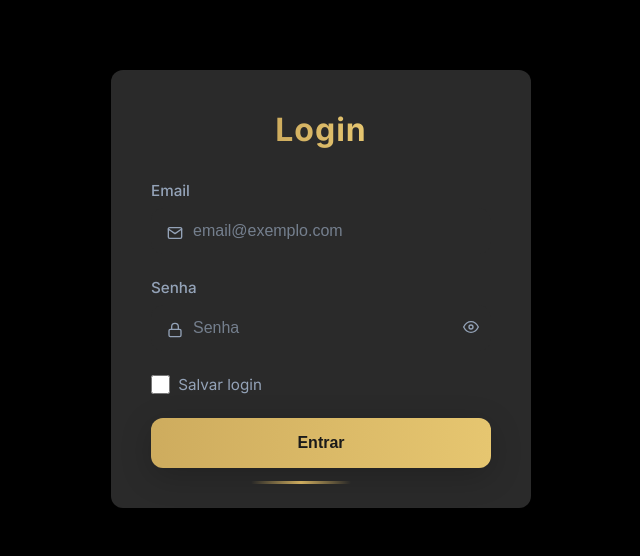
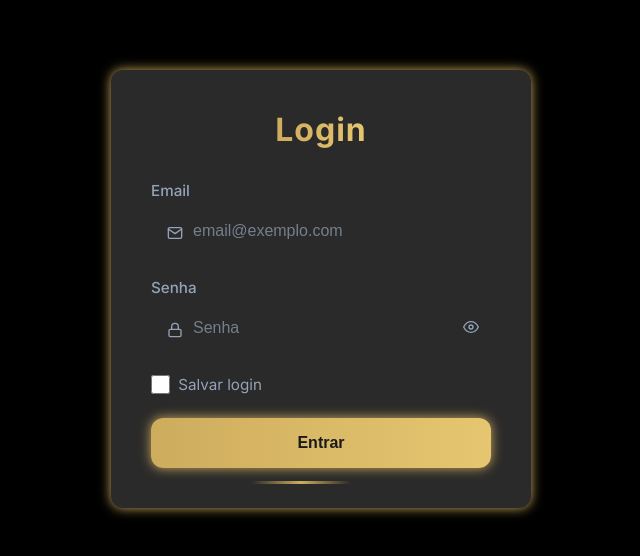
Before and after one commit to LariSevilha/dashboard-web, a React (Create React App) app: page /login in a window 1280 px wide. Shown: the part 220-776 px from the top of the page, without its empty margins (339-979 px from the left). Built offline with nearby package versions, Linux system fonts and the light colour scheme.

Commit message:
Refactor UserForm styles; update shadow effect and adjust background gradients for improved aesthetics

```diff
--- a/src/styles/UserForm.module.css
+++ b/src/styles/UserForm.module.css
@@ -7,7 +7,7 @@
   --gold-accent: #ceac5e; /* Cor dourada */
   --text-primary: #ffffff; /* Texto principal */
   --text-secondary: #94a3b8; /* Texto secundário */
-  --shadow: 0 8px 32px rgba(0, 0, 0, 0.2);
+  --shadow: 0 0 12px #ceac5e;
   --glow: 0 0 12px rgba(206, 172, 94, 0.5);
   --border-radius: 12px;
   --transition: all 0.4s cubic-bezier(0.68, -0.55, 0.265, 1.55);
@@ -16,7 +16,6 @@
 .formContainer {
   display: flex;
   min-height: 100vh;
-  background: linear-gradient(180deg, var(--primary-bg) 0%, #1a1a1a 100%);
   color: var(--text-primary);
   overflow-x: hidden;
 }
@@ -112,11 +111,9 @@
 
 .content {
   flex: 1;
-  background: linear-gradient(180deg, rgba(0, 0, 0, 0.95), rgba(26, 26, 26, 0.9));
   min-height: 100vh;
   overflow-y: auto;
   border-radius: var(--border-radius);
-  box-shadow: var(--shadow);
   margin-left: 300px;
   padding: 48px;
 }
@@ -126,7 +123,7 @@
   padding: 24px;
   background: rgba(255, 255, 255, 0.03);
   border-radius: var(--border-radius);
-  box-shadow: var(--shadow);
+  /* box-shadow: var(--shadow); */
 }
 
 .sectionHeader {
```
